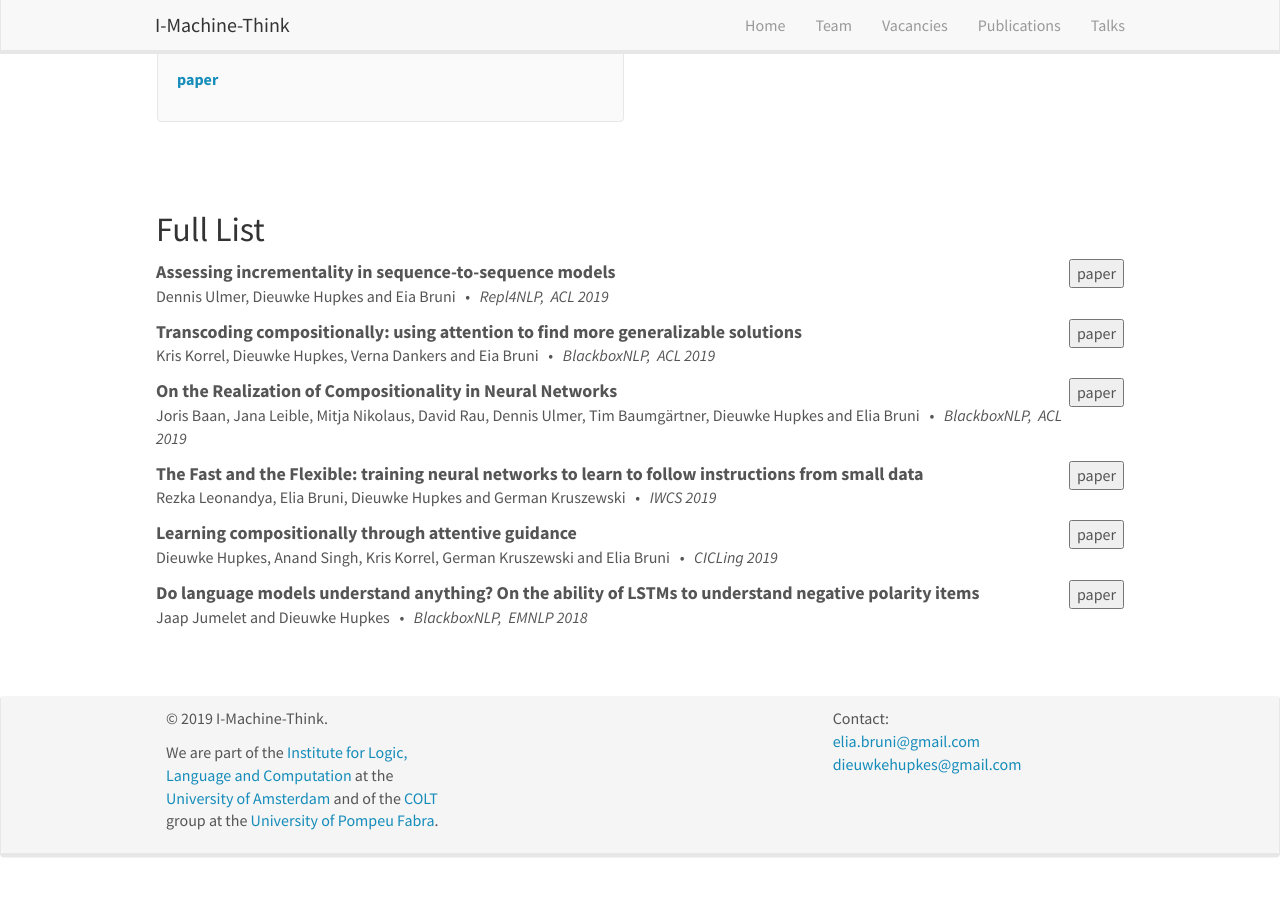
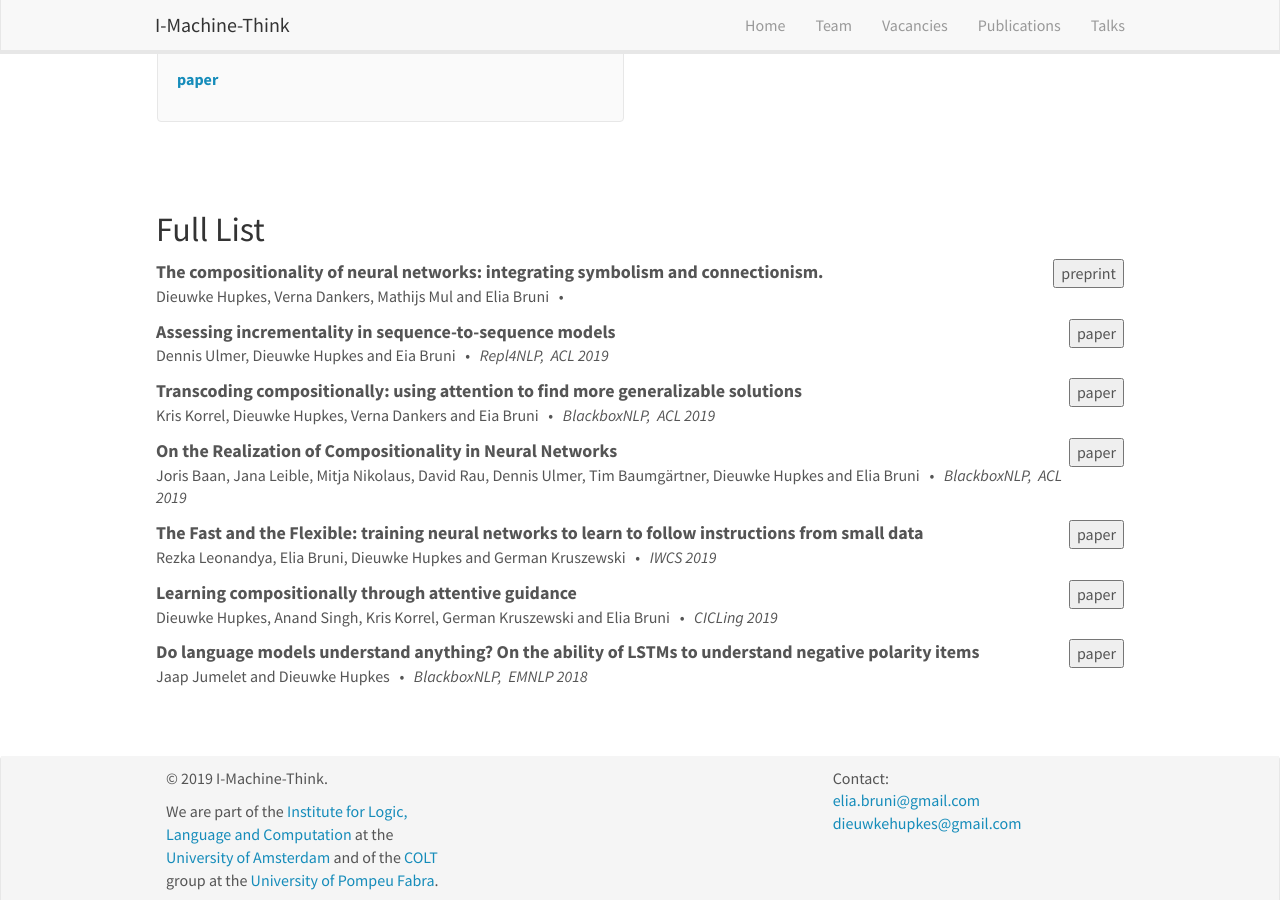
Before and after one commit to i-machine-think/i-machine-think.github.io, a Jekyll site: the page built from _pages/publications.md, in a window 1280 px wide and 900 px high, scrolled down 535 px. Built offline with Jekyll 4.4.1, drawn with Linux system fonts in a browser that asks for light colours; nearby versions of some CDN libraries; before the commit the page ends 1414 px from its top, so only the background shows below that.

```diff
--- a/_data/publist.yml
+++ b/_data/publist.yml
@@ -1,3 +1,14 @@
+- title: "The compositionality of neural networks: integrating symbolism and connectionism."
+  authors: "Dieuwke Hupkes, Verna Dankers, Mathijs Mul and Elia Bruni"
+  year: 2019
+  image: dummy.png
+  description: ""
+  venue: ""
+  link:
+    url: https://arxiv.org/pdf/1908.08351.pdf
+    display: preprint
+  news2:
+
 - title: "Assessing incrementality in sequence-to-sequence models"
   authors: Dennis Ulmer, Dieuwke Hupkes and Eia Bruni
   year: 2019
```
Also changed, not shown: images/news/screenshot_manifesto.png (added).
